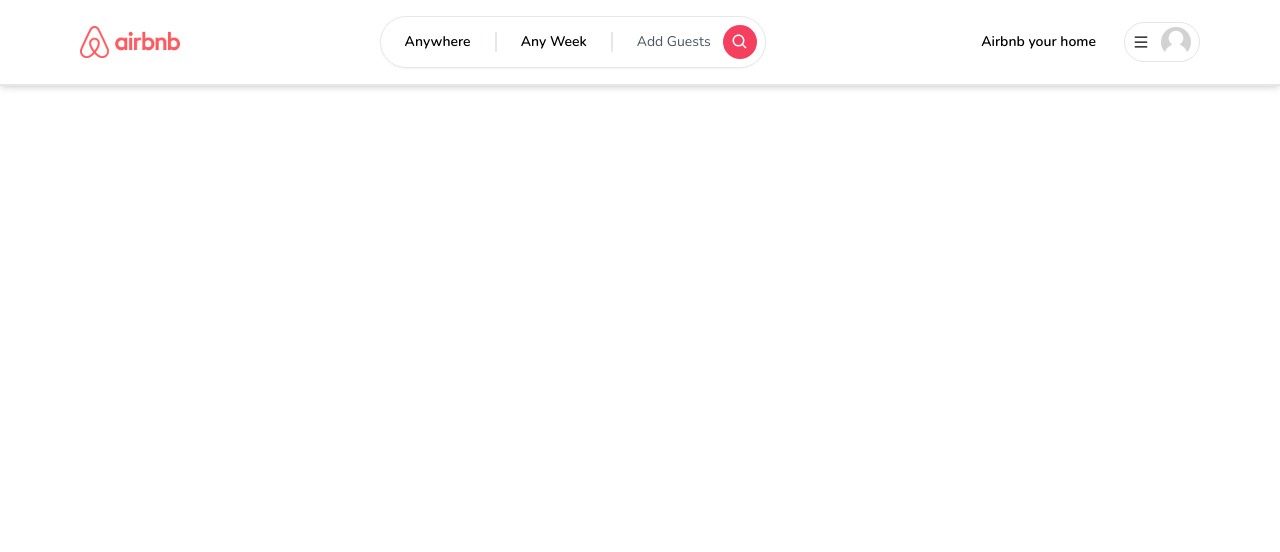
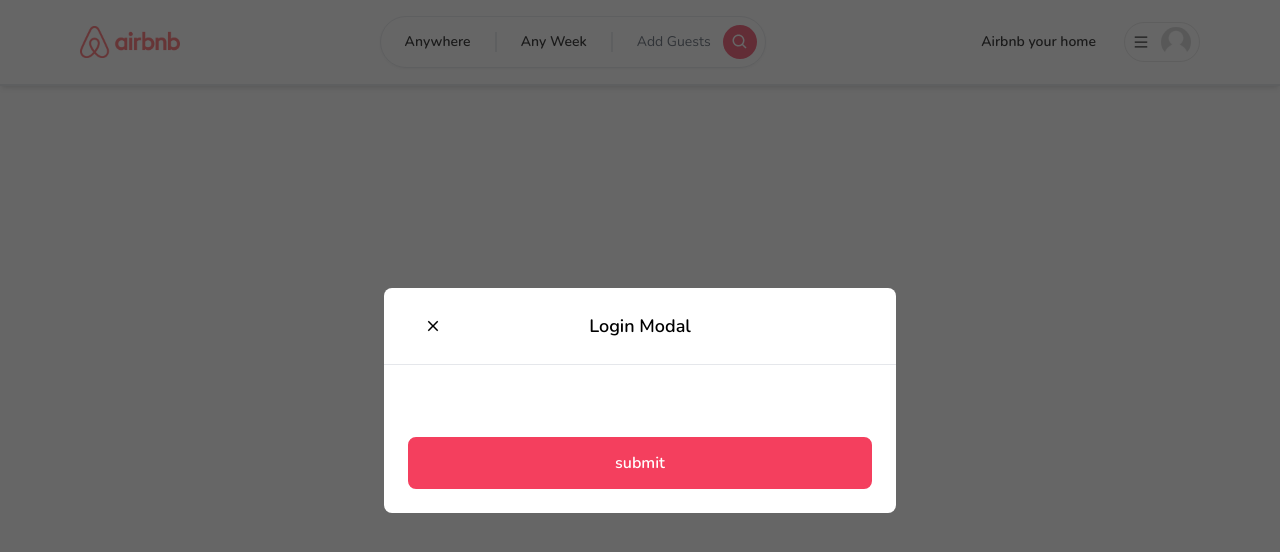
Before and after one commit to nelsonchege/Airbnb_clone, a Next.js app: page / in a window 1280 px wide. Shown: the top 552 px of the page. Built offline with nearby package versions, Linux system fonts and the light colour scheme.

Commit message:
finish creating a modal

```diff
--- /dev/null
+++ b/app/components/Button.tsx
@@ -0,0 +1,50 @@
+"use Client";
+
+import { IconType } from "react-icons";
+
+interface ButtonProps {
+  label: string;
+  onClick: (e: React.MouseEvent<HTMLButtonElement>) => void;
+  disabled?: boolean;
+  outline?: boolean;
+  small?: boolean;
+  icon?: IconType;
+}
+
+const Button: React.FC<ButtonProps> = ({
+  label,
+  onClick,
+  disabled,
+  outline,
+  small,
+  icon: Icon,
+}) => {
+  return (
+    <button
+      onClick={onClick}
+      disabled={disabled}
+      className={`
+            relative
+            disabled:opacity-70
+            disabled:cursor-not-allowed
+            rounded-lg
+            hover:opacity-80
+            transition
+            w-full
+            ${outline ? "bg-white" : "bg-rose-500"}
+            ${outline ? "border-black" : "border-rose-500"}
+            ${outline ? "text-black" : "text-white"}
+            ${small ? "py-1" : "py-3"}
+            ${small ? "text-sm" : "text-md"}
+            ${small ? "font-light" : "font-semibold"}
+            ${small ? "border-[1px]" : "border-2"}
+
+  `}
+    >
+      {Icon && <Icon size={24} className="absolute left-4 top-3" />}
+      {label}
+    </button>
+  );
+};
+
+export default Button;
--- /dev/null
+++ b/app/components/modals/Modal.tsx
@@ -0,0 +1,114 @@
+"use client";
+import { useCallback, useEffect, useState } from "react";
+import { IoMdClose } from "react-icons/io";
+import Button from "../Button";
+
+interface ModalProps {
+  isOpen?: boolean;
+  onClose: () => void;
+  onSubmit: () => void;
+  title?: string;
+  body?: React.ReactElement;
+  footer?: React.ReactElement;
+  actionLabel: string;
+  disabled?: boolean;
+  secondaryAction: () => void;
+  secondaryActionLabel?: string;
+}
+
+const Modal: React.FC<ModalProps> = ({
+  isOpen,
+  onClose,
+  onSubmit,
+  title,
+  body,
+  footer,
+  actionLabel,
+  disabled,
+  secondaryAction,
+  secondaryActionLabel,
+}) => {
+  const [showModal, setShowModal] = useState(isOpen);
+  useEffect(() => {
+    setShowModal(isOpen);
+  }, [isOpen]);
+
+  const handleClose = useCallback(() => {
+    if (disabled) {
+      return;
+    }
+    setShowModal(false);
+    setTimeout(() => {
+      onClose();
+    }, 300);
+  }, [disabled, onClose]);
+
+  const handleSubmit = useCallback(() => {
+    if (disabled) {
+      return;
+    }
+    onSubmit();
+  }, [disabled, onSubmit]);
+
+  const handleSecondaryAction = useCallback(() => {
+    if (disabled || !secondaryAction) {
+      return;
+    }
+    secondaryAction();
+  }, [disabled, secondaryAction]);
+
+  if (!isOpen) {
+    return null;
+  }
+
+  return (
+    <>
+      <div className="justify-center items-center flex overflow-x-hidden overflow-y-auto fixed inset-0 z-50 outline-none focus:outline-none bg-neutral-800/70">
+        <div className="relative w-full md:w-4/6 lg:w-3/6 xl:w-2/5 my-6 mx-auto h-full lg:h-auto md:h-auto">
+          <div
+            className={`translate duration-300 h-full ${
+              showModal ? "transalate-y-0" : "transalate-y-full"
+            }
+            ${showModal ? "opacity-100" : "opacity-0"}
+            `}
+          >
+            <div className="transalate h-full lg:h-auto md:h-auto border-0 rounded-lg relative flex flex-col w-full bg-white outline-none focus:outline-none">
+              {/* Header */}
+              <div className="flex items-center p-6 rounded-t justify-center relative border-b-[1px]">
+                <button
+                  onClick={handleClose}
+                  className="p-1 border-0 hover:opacity-70 transition absolute left-9"
+                >
+                  <IoMdClose size={18} />
+                </button>
+                <div className="text-lg font-semibold">{title}</div>
+              </div>
+              {/* Body */}
+              <div className="relative p-6 flex-auto">{body}</div>
+              {/* Footer */}
+              <div className="flex flex-col gap-2 p-6">
+                <div className="flex flex-row items-center gap-4 w-full">
+                  {secondaryAction && secondaryActionLabel && (
+                    <Button
+                      outline
+                      disabled={disabled}
+                      label={secondaryActionLabel}
+                      onClick={secondaryAction}
+                    />
+                  )}
+                  <Button
+                    disabled={disabled}
+                    label={actionLabel}
+                    onClick={handleSubmit}
+                  />
+                </div>
+              </div>
+            </div>
+          </div>
+        </div>
+      </div>
+    </>
+  );
+};
+
+export default Modal;
--- a/app/layout.tsx
+++ b/app/layout.tsx
@@ -1,4 +1,5 @@
 import ClientOnly from "./clientOnly";
+import Modal from "./components/modals/Modal";
 import Navbar from "./components/navbar/Navbar";
 import "./globals.css";
 import { Inter, Nunito } from "next/font/google";
@@ -22,6 +23,7 @@
     <html lang="en">
       <body className={font.className}>
         <ClientOnly>
+          <Modal actionLabel="submit" isOpen title="Login Modal" />
           <Navbar />
         </ClientOnly>
         {children}
```
